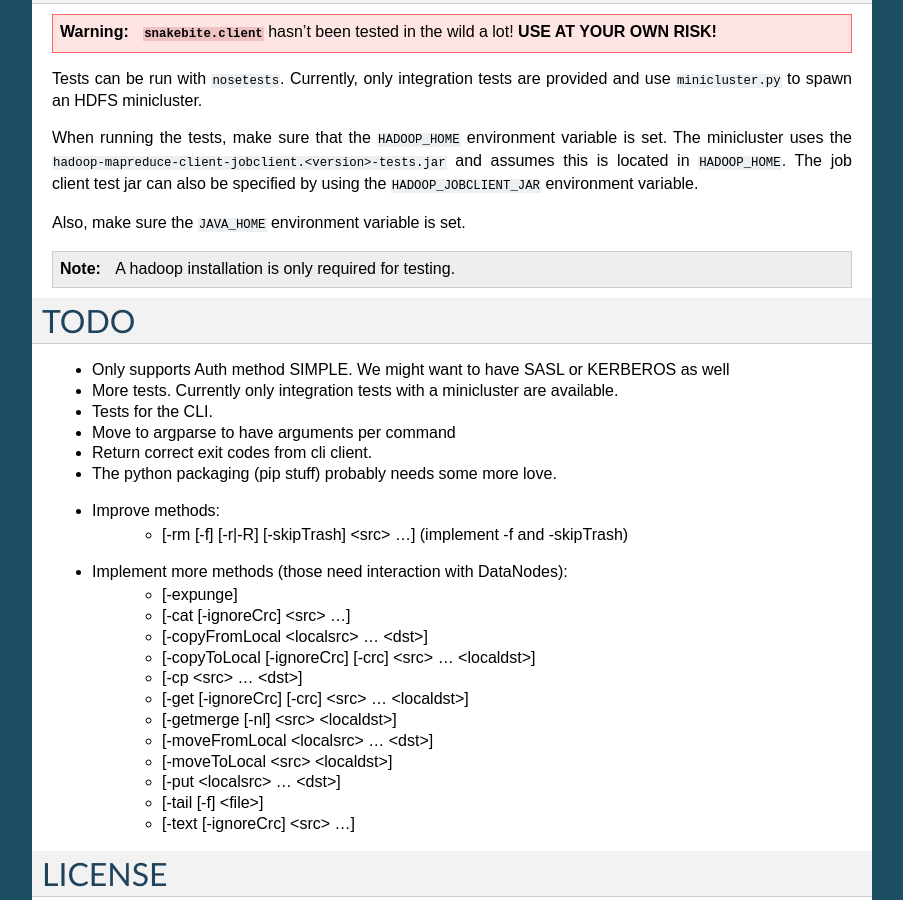
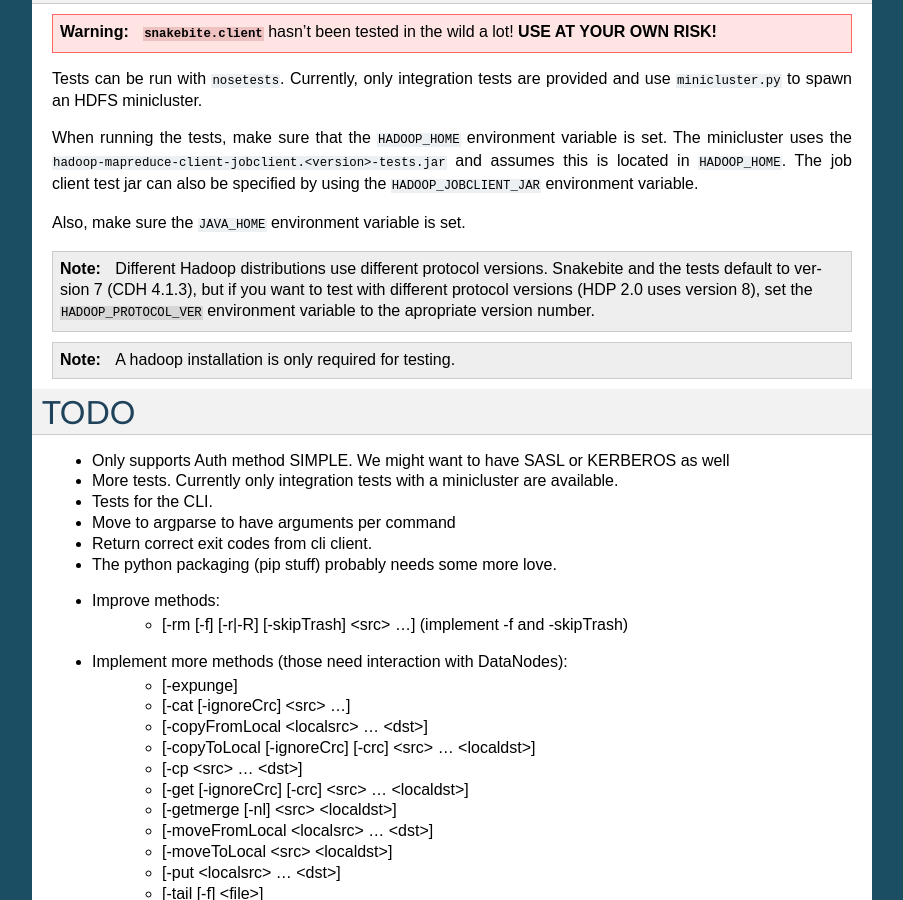
Before and after one commit to spotify/snakebite, a Sphinx documentation site: the page built from doc/source/index.rst, in a window 1280 px wide and 900 px high, scrolled down 637 px. Shown: the whole window, without its empty margins (198-1101 px from the left). Built offline with Sphinx 7.4.7, drawn with Linux system fonts in a browser that asks for light colours.

Commit message:
Use HADOOP_PROTOCOL_VER env for protocol version in tests
Change-Id: Icce47d5640cff59afebdbfd073ca98b5cd59c857

```diff
--- a/doc/source/index.rst
+++ b/doc/source/index.rst
@@ -39,7 +39,7 @@ we've implemented a :doc:`cli` as well.
 Testing
 =======
 .. warning:: :mod:`snakebite.client <client>` hasn't been tested in the wild
-          a lot! **USE AT YOUR OWN RISK!**
+   a lot! **USE AT YOUR OWN RISK!**
 
 Tests can be run with ``nosetests``. Currently, only integration tests are
 provided and use ``minicluster.py`` to spawn an HDFS minicluster.
@@ -50,6 +50,11 @@ assumes this is located in ``HADOOP_HOME``. The job client test jar can also be
 by using the ``HADOOP_JOBCLIENT_JAR`` environment variable.
 
 Also, make sure the ``JAVA_HOME`` environment variable is set.
+
+.. note:: Different Hadoop distributions use different protocol versions. Snakebite
+   and the tests default to version 7 (CDH 4.1.3), but if you want to test with
+   different protocol versions (HDP 2.0 uses version 8), set the ``HADOOP_PROTOCOL_VER``
+   environment variable to the apropriate version number.
 
 .. note:: A hadoop installation is only required for testing.
 
```
Also changed, not shown: README.rst (+6 -2 lines), 1 other file.
